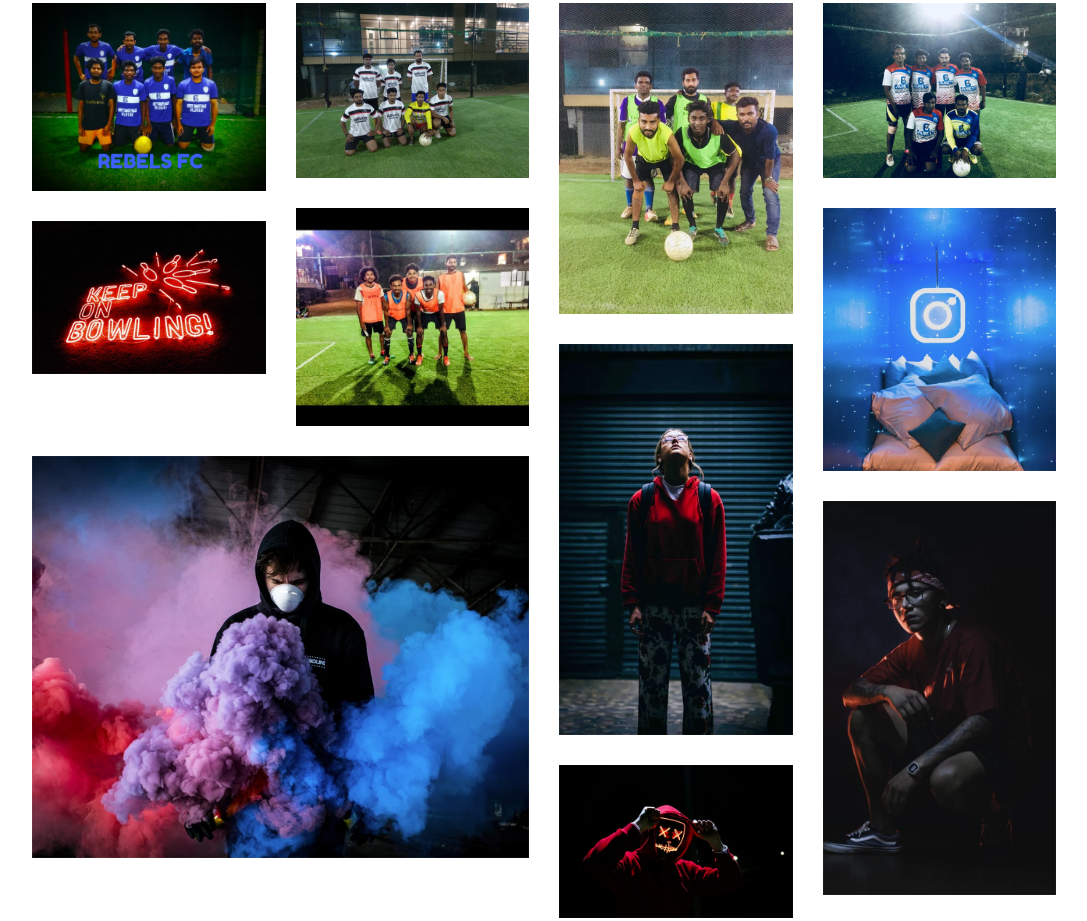
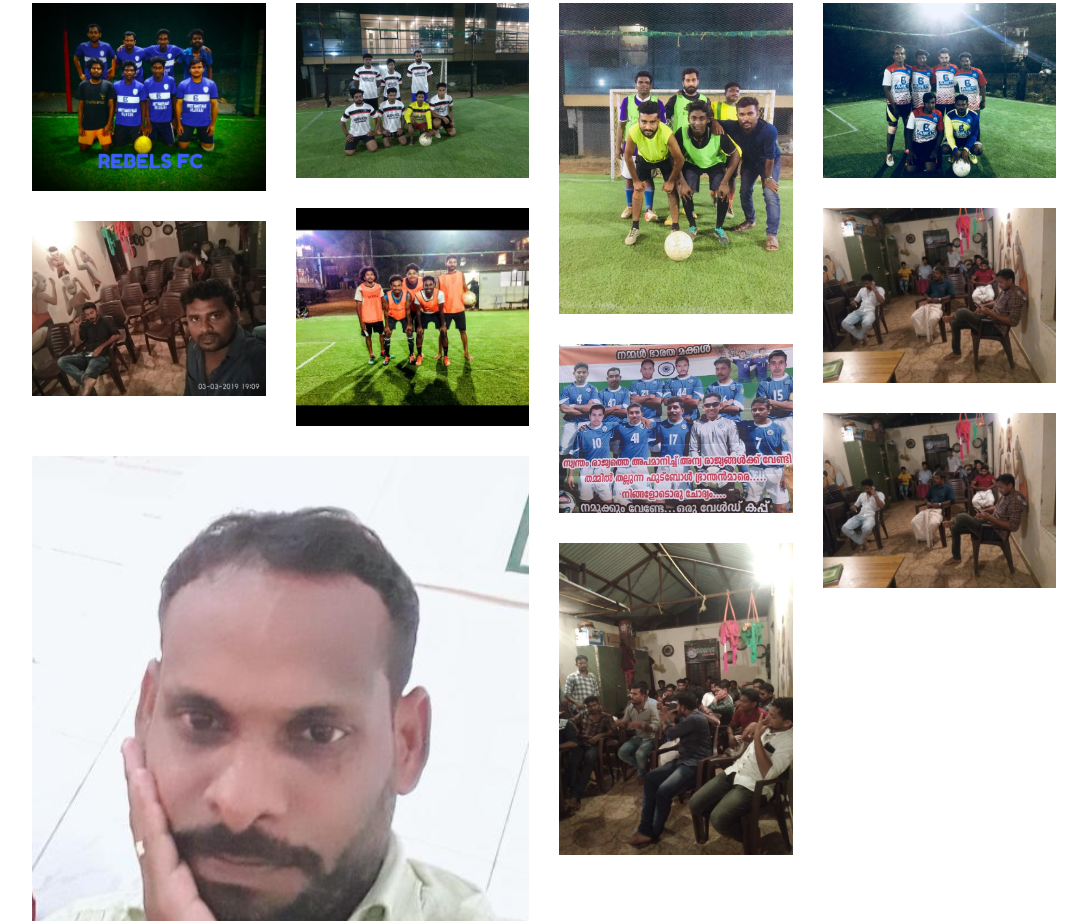
Before and after one commit to muhammedthanseer/mpl-mukkom, a website: page index.html in a window 1280 px wide. Shown: the part 1022-1943 px from the top of the page, without its empty margins (96-1183 px from the left). Drawn offline with Linux system fonts and the light colour scheme.

Commit message:
adding second files

```diff
--- a/index.html
+++ b/index.html
@@ -254,9 +254,9 @@
                 <!-- Single Gallery Item -->
                 <div class="col-12 col-sm-6 col-lg-3 single_gallery_item video country mb-30 wow fadeInUp" data-wow-delay="300ms">
                     <div class="single-portfolio-content">
-                        <img src="img/bg-img/8.jpg" alt="">
+                        <img src="img/bg-img/0001.jpg" alt="">
                         <div class="hover-content">
-                            <a href="img/bg-img/8.jpg" class="portfolio-img">+</a>
+                            <a href="img/bg-img/0001.jpg" class="portfolio-img">+</a>
                         </div>
                     </div>
                 </div>
@@ -264,9 +264,9 @@
                 <!-- Single Gallery Item -->
                 <div class="col-12 col-sm-6 col-lg-3 single_gallery_item human mb-30 wow fadeInUp" data-wow-delay="500ms">
                     <div class="single-portfolio-content">
-                        <img src="img/bg-img/10.jpg" alt="">
+                        <img src="img/bg-img/0008.jpg" alt="">
                         <div class="hover-content">
-                            <a href="img/bg-img/10.jpg" class="portfolio-img">+</a>
+                            <a href="img/bg-img/0008.jpg" class="portfolio-img">+</a>
                         </div>
                     </div>
                 </div>
@@ -274,9 +274,9 @@
                 <!-- Single Gallery Item -->
                 <div class="col-12 col-sm-6 col-lg-3 single_gallery_item nature mb-30 wow fadeInUp" data-wow-delay="700ms">
                     <div class="single-portfolio-content">
-                        <img src="img/bg-img/9.jpg" alt="">
+                        <img src="img/bg-img/00014.jpg" alt="">
                         <div class="hover-content">
-                            <a href="img/bg-img/9.jpg" class="portfolio-img">+</a>
+                            <a href="img/bg-img/00014.jpg" class="portfolio-img">+</a>
                         </div>
                     </div>
                 </div>
@@ -284,9 +284,9 @@
                 <!-- Single Gallery Item -->
                 <div class="col-12 col-sm-6 col-lg-6 single_gallery_item video country mb-30 wow fadeInUp" data-wow-delay="100ms">
                     <div class="single-portfolio-content">
-                        <img src="img/bg-img/36.jpg" alt="">
+                        <img src="img/bg-img/00016.jpg" alt="">
                         <div class="hover-content">
-                            <a href="img/bg-img/36.jpg" class="portfolio-img">+</a>
+                            <a href="img/bg-img/00016.jpg" class="portfolio-img">+</a>
                         </div>
                     </div>
                 </div>
@@ -294,9 +294,9 @@
                 <!-- Single Gallery Item -->
                 <div class="col-12 col-sm-6 col-lg-3 single_gallery_item human mb-30 wow fadeInUp" data-wow-delay="300ms">
                     <div class="single-portfolio-content">
-                        <img src="img/bg-img/37.jpg" alt="">
+                        <img src="img/bg-img/00019.jpg" alt="">
                         <div class="hover-content">
-                            <a href="img/bg-img/37.jpg" class="portfolio-img">+</a>
+                            <a href="img/bg-img/00019.jpg" class="portfolio-img">+</a>
                         </div>
                     </div>
                 </div>
@@ -304,9 +304,9 @@
                 <!-- Single Gallery Item -->
                 <div class="col-12 col-sm-6 col-lg-3 single_gallery_item country mb-30 wow fadeInUp" data-wow-delay="500ms">
                     <div class="single-portfolio-content">
-                        <img src="img/bg-img/5.jpg" alt="">
+                        <img src="img/bg-img/00010.jpg" alt="">
                         <div class="hover-content">
-                            <a href="img/bg-img/5.jpg" class="portfolio-img">+</a>
+                            <a href="img/bg-img/00010.jpg" class="portfolio-img">+</a>
                         </div>
                     </div>
                 </div>
```
